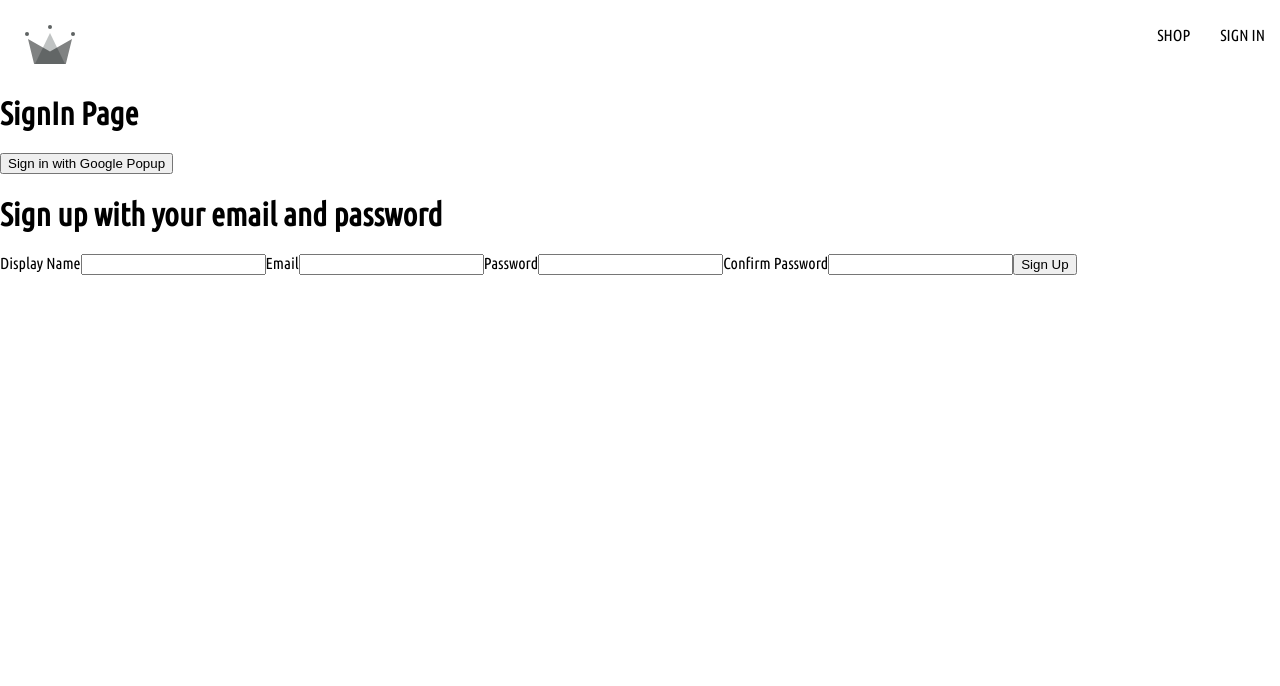
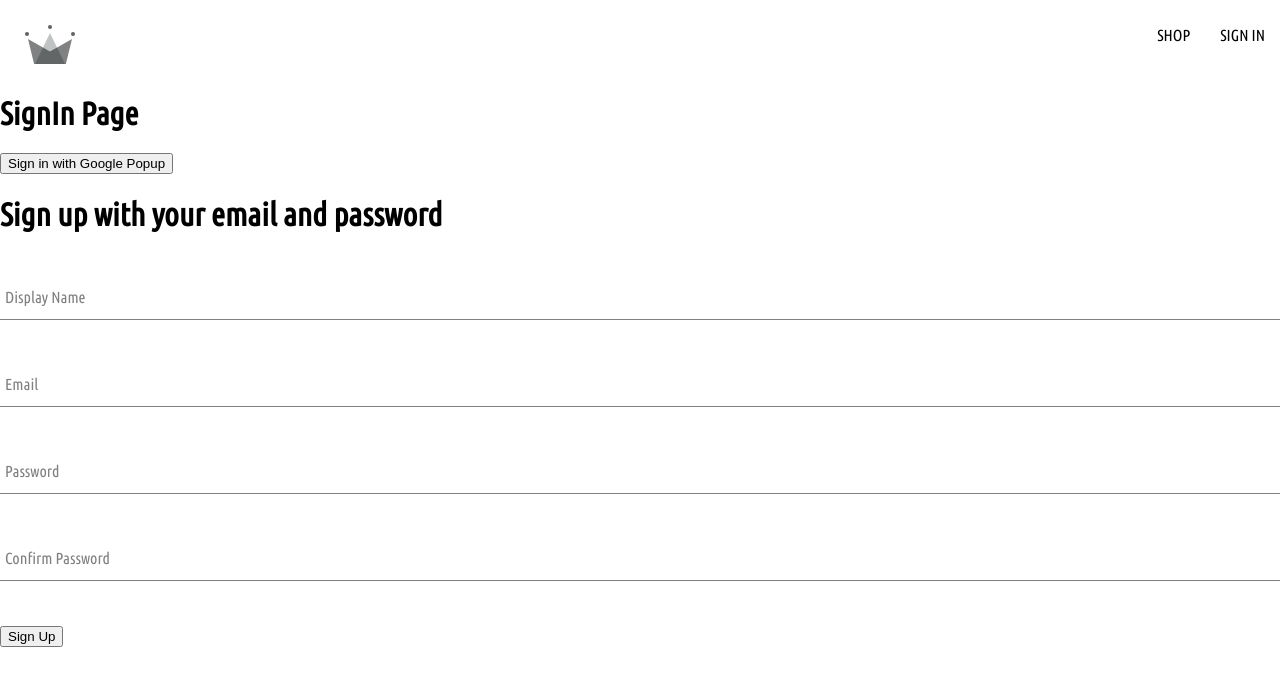
Before and after one commit to leorejuela/crwn-clothing, a React (Create React App) app: page /sign-in in a window 1280 px wide. Shown: the top 686 px of the page. Built offline with nearby package versions, Linux system fonts and the light colour scheme.

Commit message:
➕ Adding form input component

```diff
--- /dev/null
+++ b/src/components/form-input/form-input.component.jsx
@@ -0,0 +1,14 @@
+import './form-input.styles.scss';
+
+const FormInput = ({label, ...otherProps}) => {
+    return(
+        <div className="group">
+            <input className="form-input" {...otherProps}/>
+            {label && (
+                <label className={`${otherProps.value.length ? 'shrink' : ''} form-input-label`}>{label}</label>
+            )}
+        </div>
+    );
+}
+
+export default FormInput;
--- /dev/null
+++ b/src/components/form-input/form-input.styles.scss
@@ -0,0 +1,54 @@
+$sub-color: grey;
+$main-color: black;
+
+@mixin shrinkLabel {
+  top: -14px;
+  font-size: 12px;
+  color: $main-color;
+}
+
+.group {
+  position: relative;
+  margin: 45px 0;
+
+  .form-input {
+    background: none;
+    background-color: white;
+    color: $sub-color;
+    font-size: 18px;
+    padding: 10px 10px 10px 5px;
+    display: block;
+    width: 100%;
+    border: none;
+    border-radius: 0;
+    border-bottom: 1px solid $sub-color;
+    margin: 25px 0;
+
+    &:focus {
+      outline: none;
+    }
+
+    &:focus ~ .form-input-label {
+      @include shrinkLabel();
+    }
+  }
+
+  input[type='password'] {
+    letter-spacing: 0.3em;
+  }
+
+  .form-input-label {
+    color: $sub-color;
+    font-size: 16px;
+    font-weight: normal;
+    position: absolute;
+    pointer-events: none;
+    left: 5px;
+    top: 10px;
+    transition: 300ms ease all;
+
+    &.shrink {
+      @include shrinkLabel();
+    }
+  }
+}
--- a/src/components/sign-up-form/sign-up-form.component.jsx
+++ b/src/components/sign-up-form/sign-up-form.component.jsx
@@ -1,5 +1,6 @@
 import { async } from '@firebase/util';
 import { useState } from 'react';
+import FormInput  from '../form-input/form-input.component';
 
 import { createAuthUserWithEmailAndPassword, createUserDocumentFromAuth } from '../../utils/firebase/firebase.utils';
 
@@ -51,14 +52,10 @@
         <div>
             <h1>Sign up with your email and password</h1>
             <form onSubmit={handleSubmit}>
-                <label>Display Name</label>
-                <input type='text' required onChange={handleChange} name='displayName' value={displayName}/>
-                <label>Email</label>
-                <input type='email' required onChange={handleChange} name='email' value={email}/>
-                <label>Password</label>
-                <input type='password' required onChange={handleChange} name='password' value={password}/>
-                <label>Confirm Password</label>
-                <input type='password' required onChange={handleChange} name='confirmPassword' value={confirmPassword}/>
+                <FormInput label='Display Name' type='text' required onChange={handleChange} name='displayName' value={displayName}/>
+                <FormInput label='Email' type='email' required onChange={handleChange} name='email' value={email}/>
+                <FormInput label='Password' type='password' required onChange={handleChange} name='password' value={password}/>
+                <FormInput label='Confirm Password' type='password' required onChange={handleChange} name='confirmPassword' value={confirmPassword}/>
                 <button type='submit'>Sign Up</button>
             </form>
         </div>
```
